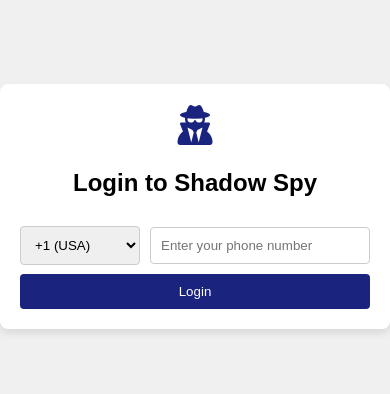
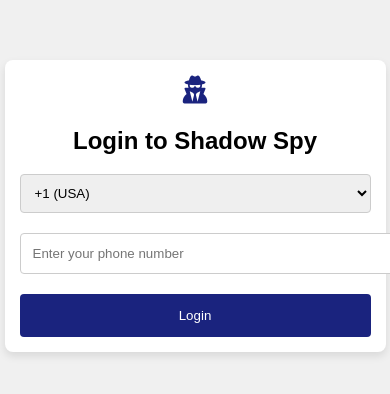
Before and after one commit to hireahitman/login, a plain HTML site: page Index.html in a window 390 px wide. Shown: the part 216-610 px from the top of the page. Drawn offline with Linux system fonts and the light colour scheme.

Commit message:
Update Index.html

```diff
--- a/Index.html
+++ b/Index.html
@@ -6,6 +6,7 @@
     <title>Login - Shadow Spy</title>
     <link href="https://cdnjs.cloudflare.com/ajax/libs/font-awesome/6.0.0-beta3/css/all.min.css" rel="stylesheet"> <!-- Font Awesome CDN -->
     <style>
+        /* General body styling */
         body {
             font-family: Arial, sans-serif;
             display: flex;
@@ -16,6 +17,7 @@
             margin: 0;
         }
 
+        /* Login container styling */
         .login-container {
             background-color: #fff;
             padding: 20px;
@@ -23,18 +25,18 @@
             box-shadow: 0 4px 8px rgba(0, 0, 0, 0.1);
             width: 350px;
             text-align: center;
+            /* Added maximum width to ensure responsiveness */
+            max-width: 100%;
         }
 
-        .login-container h2 {
-            margin-bottom: 20px;
-        }
-
+        /* Logo icon styling */
         .logo {
             font-size: 40px;
             color: #1a237e;
             margin-bottom: 20px;
         }
 
+        /* Input fields styling */
         .input-field {
             width: 100%;
             padding: 10px;
@@ -43,6 +45,7 @@
             border-radius: 4px;
         }
 
+        /* Login button styling */
         .login-button {
             background-color: #1a237e;
             color: white;
@@ -57,12 +60,14 @@
             background-color: #0d1b6c;
         }
 
+        /* Error message styling */
         .error-message {
             color: red;
             font-size: 14px;
             display: none;
         }
 
+        /* Country code select dropdown styling */
         .country-code-select {
             padding: 10px;
             width: 120px;
@@ -71,10 +76,66 @@
             margin-right: 10px;
         }
 
+        /* Phone number input container with flexbox */
         .phone-input-container {
             display: flex;
             justify-content: center;
             align-items: center;
+            margin-bottom: 10px;
+        }
+
+        /* Media queries for mobile responsiveness */
+        @media (max-width: 768px) {
+            .login-container {
+                width: 90%; /* Make the container take up more width on smaller screens */
+            }
+
+            .logo {
+                font-size: 30px; /* Smaller logo size on mobile */
+            }
+
+            .country-code-select {
+                width: 100px; /* Adjust width of the country code select on smaller screens */
+            }
+
+            .input-field {
+                padding: 12px; /* Increase padding for better touch input on mobile */
+            }
+
+            .login-button {
+                padding: 12px; /* Increase padding for better touch input on mobile */
+            }
+        }
+
+        /* Extra small screen (mobile-first) responsiveness */
+        @media (max-width: 480px) {
+            .login-container {
+                width: 90%; /* Ensure the container takes up most of the screen */
+                padding: 15px; /* Adjust padding for smaller screens */
+            }
+
+            .logo {
+                font-size: 28px; /* Adjust logo size even further for small screens */
+            }
+
+            .country-code-select {
+                width: 80px; /* Adjust country code select for smaller screens */
+            }
+
+            .phone-input-container {
+                flex-direction: column; /* Stack the country code and input field vertically on small screens */
+                align-items: flex-start;
+            }
+
+            .country-code-select,
+            .input-field {
+                width: 100%; /* Make both inputs take up the full width on small screens */
+                margin-bottom: 10px; /* Space out the input fields */
+            }
+
+            .login-button {
+                padding: 14px; /* Make the login button easier to press on mobile */
+            }
         }
     </style>
 </head>
@@ -90,11 +151,28 @@
 
     <div class="phone-input-container">
         <select id="country-code" class="country-code-select">
+            <!-- Country codes for all countries -->
             <option value="+1">+1 (USA)</option>
             <option value="+44">+44 (UK)</option>
             <option value="+91">+91 (India)</option>
             <option value="+61">+61 (Australia)</option>
             <option value="+33">+33 (France)</option>
+            <option value="+49">+49 (Germany)</option>
+            <option value="+81">+81 (Japan)</option>
+            <option value="+55">+55 (Brazil)</option>
+            <option value="+34">+34 (Spain)</option>
+            <option value="+39">+39 (Italy)</option>
+            <option value="+7">+7 (Russia)</option>
+            <option value="+52">+52 (Mexico)</option>
+            <option value="+86">+86 (China)</option>
+            <option value="+27">+27 (South Africa)</option>
+            <option value="+31">+31 (Netherlands)</option>
+            <option value="+44">+44 (Ireland)</option>
+            <option value="+34">+34 (Portugal)</option>
+            <option value="+82">+82 (South Korea)</option>
+            <option value="+66">+66 (Thailand)</option>
+            <option value="+90">+90 (Turkey)</option>
+            <option value="+971">+971 (UAE)</option>
             <!-- Add more countries here as needed -->
         </select>
         <input type="text" id="phone-number" class="input-field" placeholder="Enter your phone number" maxlength="15" />
```
